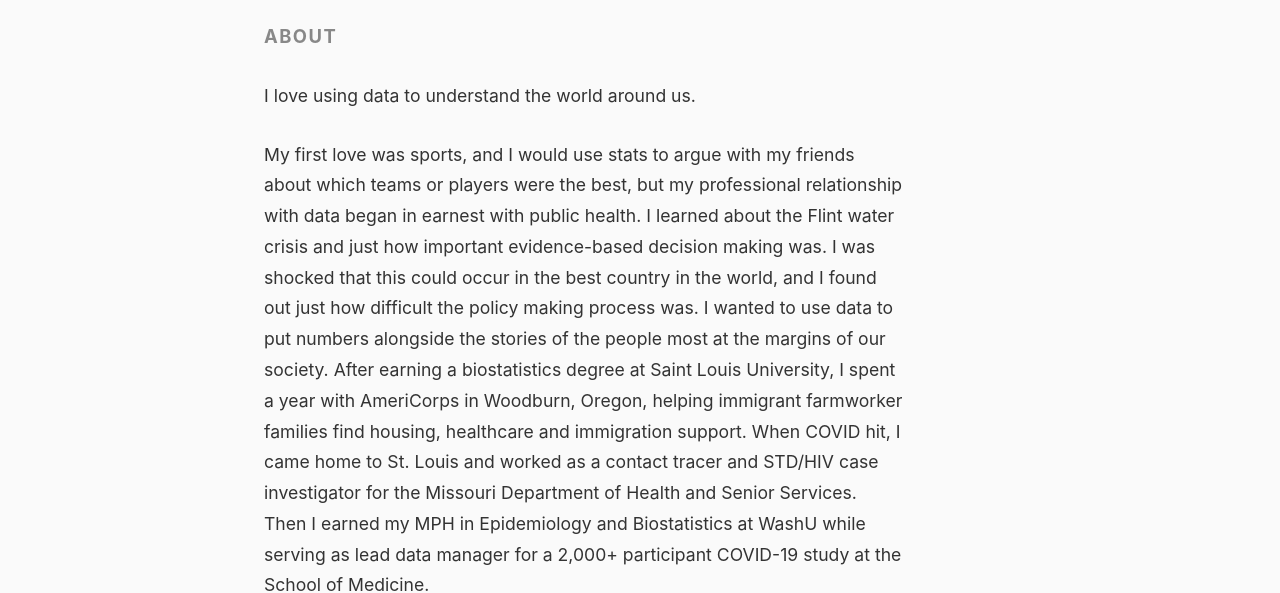
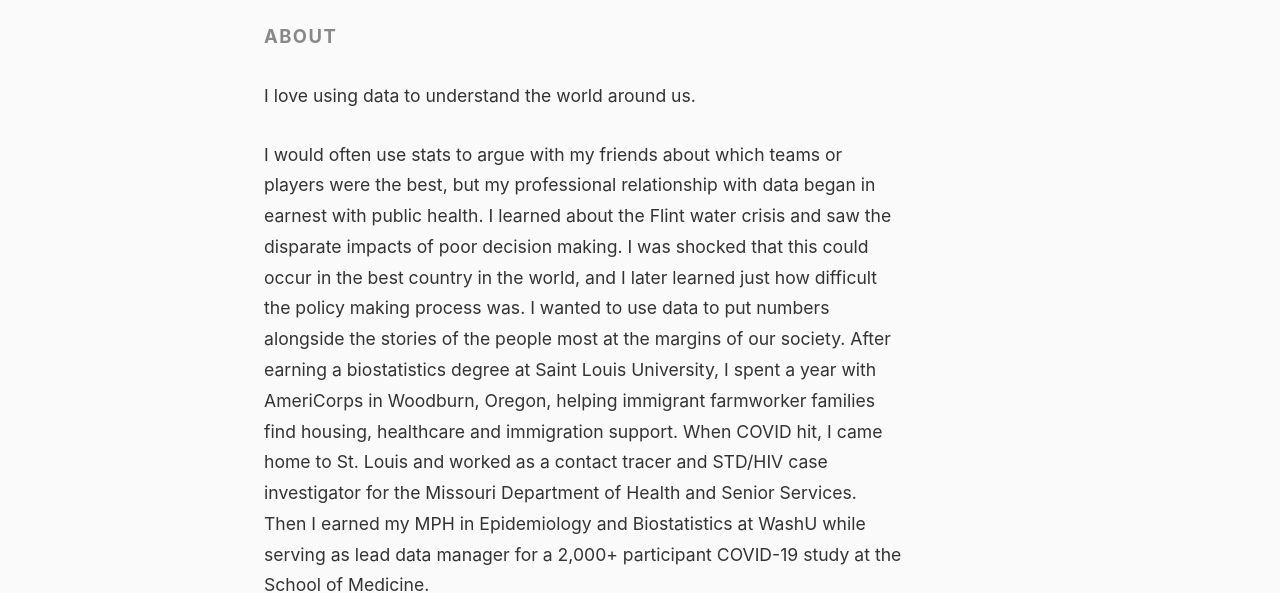
Before and after one commit to Hijodeagua/tremayne-watterson.github.io, a plain HTML site: page index.html in a window 1280 px wide. Shown: the part 209-802 px from the top of the page. Drawn offline with Linux system fonts and the light colour scheme.

Commit message:
Revise About intro second paragraph
Co-Authored-By: Claude Fable 5.2 <noreply@anthropic.com>
Claude-Session: https://claude.ai/code/session_0134NKhS8TQG8WWnauER3WsA

```diff
--- a/index.html
+++ b/index.html
@@ -33,7 +33,7 @@
             I love using data to understand the world around us.
             </p>
             <p class="bio">
-            My first love was sports, and I would use stats to argue with my friends about which teams or players were the best, but my professional relationship with data began in earnest with public health. I learned about the Flint water crisis and just how important evidence-based decision making was. I was shocked that this could occur in the best country in the world, and I found out just how difficult the policy making process was. I wanted to use data to put numbers alongside the stories of the people most at the margins of our society. After earning a biostatistics degree at Saint Louis University, I spent a year with AmeriCorps in Woodburn, Oregon, helping immigrant farmworker families find housing, healthcare and immigration support. When COVID hit, I came home to St. Louis and worked as a contact tracer and STD/HIV case investigator for the Missouri Department of Health and Senior Services. Then I earned my MPH in Epidemiology and Biostatistics at WashU while serving as lead data manager for a 2,000+ participant COVID-19 study at the School of Medicine.
+            I would often use stats to argue with my friends about which teams or players were the best, but my professional relationship with data began in earnest with public health. I learned about the Flint water crisis and saw the disparate impacts of poor decision making. I was shocked that this could occur in the best country in the world, and I later learned just how difficult the policy making process was. I wanted to use data to put numbers alongside the stories of the people most at the margins of our society. After earning a biostatistics degree at Saint Louis University, I spent a year with AmeriCorps in Woodburn, Oregon, helping immigrant farmworker families find housing, healthcare and immigration support. When COVID hit, I came home to St. Louis and worked as a contact tracer and STD/HIV case investigator for the Missouri Department of Health and Senior Services. Then I earned my MPH in Epidemiology and Biostatistics at WashU while serving as lead data manager for a 2,000+ participant COVID-19 study at the School of Medicine.
             </p>
             <p class="bio">
             For the last three years, I've built up my technical skills in the fintech sector at Red Ventures. I've owned a dynamic lead pricing model that underpins a system bringing in $100K+ a day, been the sole data scientist for multiple business units, and built successful, long-lasting models from the ground up. In this role, I've found both plenty of parallels and real differences between academia and health care and the tech and business worlds. But regardless of the field, to make analysis trustworthy, you need to build relationships with stakeholders, make smart evidence-based plans, and leave plenty of documentation so others can pick up where you left off, because priorities can change at the drop of a hat or an executive order.
```
